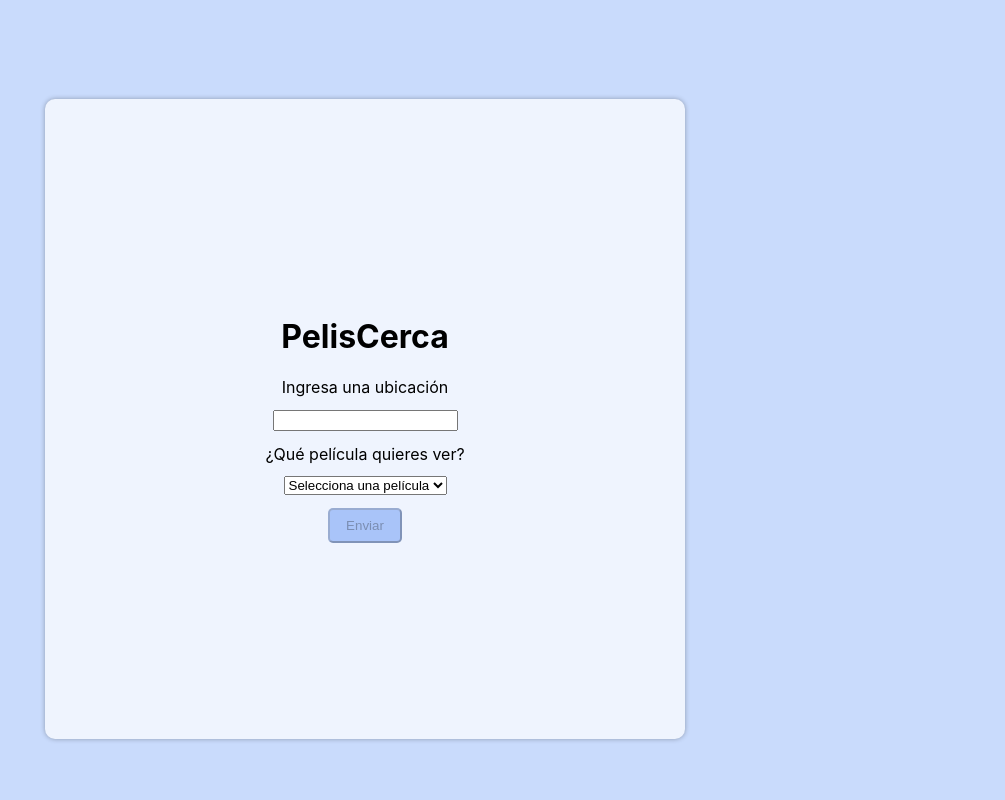
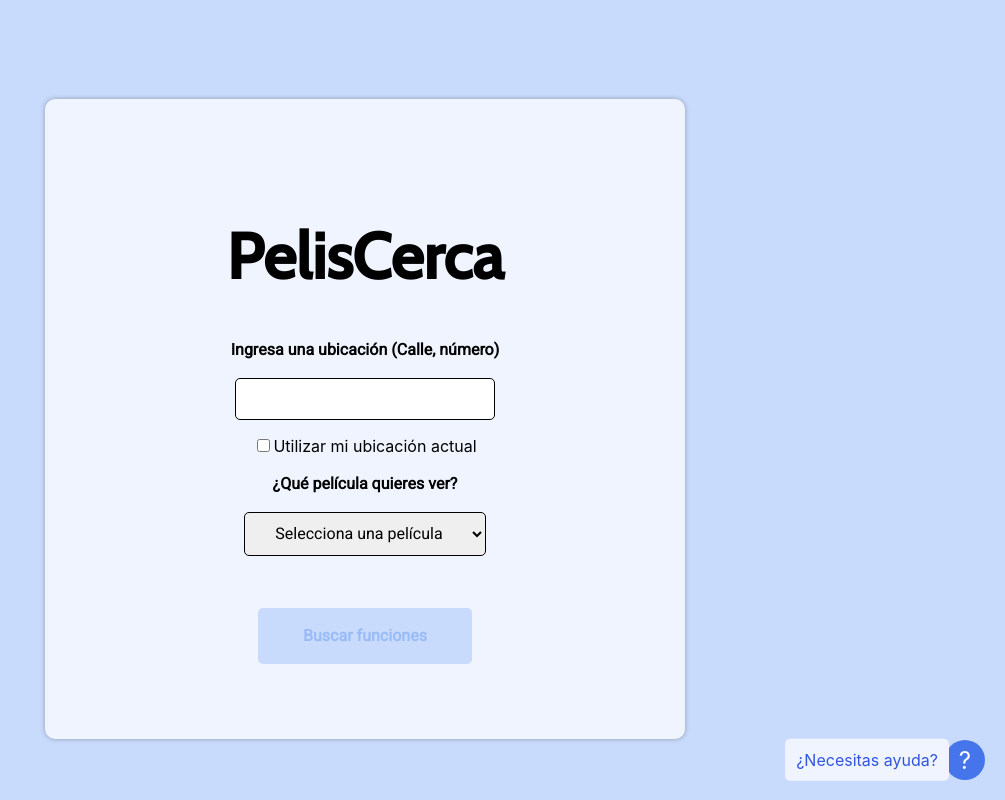
Before and after one commit to mati-gonz/MojoDojoCasaHouse-Frontend, a React (Create React App) app: page / in a window 1280 px wide. Shown: the whole page, without its empty margins (275-1280 px from the left). Built offline with nearby package versions, Linux system fonts and the light colour scheme; no server answers.

Commit message:
Landingpage almost complete

```diff
--- a/public/index.html
+++ b/public/index.html
@@ -10,6 +10,9 @@
       content="Web site created using create-react-app"
     />
     <link rel="apple-touch-icon" href="%PUBLIC_URL%/logo192.png" />
+    <link rel="preconnect" href="https://fonts.googleapis.com">
+    <link rel="preconnect" href="https://fonts.gstatic.com" crossorigin>
+    <link href="https://fonts.googleapis.com/css2?family=Cabin:wght@500&family=Heebo&display=swap" rel="stylesheet">
     <!--
       manifest.json provides metadata used when your web app is installed on a
       user's mobile device or desktop. See https://developers.google.com/web/fundamentals/web-app-manifest/
--- /dev/null
+++ b/src/assets/styles/components/helpMenu.css
@@ -0,0 +1,81 @@
+.menu-lateral {
+  position: fixed;
+  top: 0;
+  right: 0;
+  height: 100%;
+  width: 250px;
+  background-color: #4674eb;
+  color: #fff;
+  padding: 20px;
+  transition: transform 0.3s ease-in-out, opacity 0.3s ease-in-out, visibility 0.3s ease-in-out; /* Agrega transiciones para 'transform', 'opacity', y 'visibility' */
+  transform: translateX(100%);
+  opacity: 0;
+  visibility: hidden;
+}
+
+.menu-lateral h2 {
+  font-size: 2rem;
+  font-family: 'Cabin', sans-serif;
+  font-weight: 700;
+}
+
+.menu-lateral p {
+  font-size: 1.2rem;
+  font-family: 'Cabin', sans-serif;
+  font-weight: 400;
+}
+
+.menu-lateral.visible {
+  transform: translateX(0);
+  opacity: 1;
+  visibility: visible;
+}
+
+.boton-ayuda-container {
+  position: fixed;
+  bottom: 20px;
+  right: 20px;
+}
+
+.boton-ayuda {
+  font-size: 24px;
+  background-color: #4674eb;
+  color: #fff;
+  border: none;
+  border-radius: 50%;
+  width: 40px;
+  height: 40px;
+  display: flex;
+  align-items: center;
+  justify-content: center;
+  cursor: pointer;
+}
+
+.tooltip {
+  position: absolute;
+  top: 50%;
+  left: -160px; /* Ajusta esto según sea necesario para posicionar el tooltip al lado del botón */
+  transform: translateY(-50%); /* Esto centra el tooltip verticalmente */
+  background-color: #eff4fe;
+  color: #3155df;
+  padding: 0.7rem;
+  border-radius: 5px;
+  opacity: 0;
+  visibility: hidden;
+  transition: opacity 0.3s, visibility 0.3s;
+}
+
+.boton-ayuda-container:hover .tooltip,
+.tooltip.visible {
+  opacity: 1;
+  visibility: visible;
+}
+
+.closeButton {
+  background: none;
+  border: none;
+  color: #fff;
+  font-size: 1.3rem;
+  cursor: pointer;
+  font-weight: bold;
+}
--- a/src/assets/styles/components/searchForm.css
+++ b/src/assets/styles/components/searchForm.css
@@ -5,11 +5,76 @@
     align-items: center;
     flex-direction: column;
     width: 100%;
-    row-gap: 0.8rem;
+    row-gap: 1rem;
 }
 
 .submitButton {
     border-radius: 5px;
-    padding: 0.5rem 1rem 0.5rem 1rem;
-    background-color: #a9c4f9;
+    padding: 1rem 2rem 1rem 2rem;
+    background-color: #6881ec;
+    width: 80%;
+    color: white;
+    cursor: pointer;
+    font-weight: 700;
+    border: none;
+    transition: background-color 0.3s ease-in-out;
+    outline: none;
+    font-size: 1rem;
+    font-family: 'Heebo', sans-serif;
+    font-weight: 600;
 }
+
+.submitButton:hover {
+    background-color: #4c5cdf;
+}
+
+.submitButton:active {
+    background-color: #3d49c5;
+}
+
+.submitButton:disabled {
+    background-color: #c9dbfc;
+    color: #99bbf7;
+    cursor: not-allowed;
+}
+
+.labelText {
+    font-family: 'Heebo', sans-serif;
+    font-size: 1rem;
+    font-weight: 600;
+}
+
+.inputField {
+    padding: 0.7rem 0.5rem 0.7rem 0.5rem;
+    border-radius: 5px;
+    border: 1px solid;
+    width: 90%;
+    font-size: 1rem;
+}
+
+.selectField {
+    padding: 0.5rem 0.5rem 0.5rem 0.5rem;
+    border-radius: 5px;
+    border: 1px solid;
+    width: 90%;
+    text-align: center;
+    cursor: pointer;
+    font-family: 'Heebo', sans-serif;
+    font-size: 1rem;
+    font-weight: 500;
+}
+
+.errorStyle {
+    color: #f43f5e;
+    font-size: 0.8rem;
+    font-weight: 600;
+}
+
+.labelRadioText {
+    display: inline-block;
+    margin-right: 10px;
+}
+
+.inputRadioField {
+    vertical-align: middle;
+}
--- a/src/assets/styles/views/landing.css
+++ b/src/assets/styles/views/landing.css
@@ -10,6 +10,8 @@
     height: 80vh;
     margin-top: 3%;
     border-radius: 10px;
+    transition: all 0.3s ease-in-out;
+    overflow: auto;
 }
 
 .landingLayout {
@@ -20,3 +22,18 @@
     height: 100vh;
     background-color: #c9dbfc;
 }
+
+h1 {
+    font-family: 'Cabin', sans-serif;
+    font-weight: 600;
+    font-size: 4rem;
+}
+
+@media (max-width: 768px) and (min-width: 320px) {
+    .elementsContainers {
+        width: 90%;
+        height: 70vh;
+        transition: all 0.3s ease-in-out;
+        overflow: auto;
+    }
+}
--- /dev/null
+++ b/src/components/helpMenu.js
@@ -0,0 +1,49 @@
+// En HelpMenu.js
+import { useState, useEffect } from 'react'
+import '../assets/styles/components/helpMenu.css'
+
+const HelpMenu = () => {
+  const [tooltipVisible, setTooltipVisible] = useState(false)
+  const [menuVisible, setMenuVisible] = useState(false)
+  const [hasClickedButton, setHasClickedButton] = useState(false)
+
+  const showTooltip = () => {
+    if (!hasClickedButton) {
+      setTooltipVisible(true)
+    }
+  }
+
+  const toggleMenu = () => {
+    setHasClickedButton(true)
+    setMenuVisible(!menuVisible)
+    setTooltipVisible(false)
+  }
+
+  useEffect(() => {
+    const timeoutId = setTimeout(() => {
+      showTooltip()
+    }, 5000)
+
+    return () => {
+      clearTimeout(timeoutId)
+    }
+  }, [])
+
+  return (
+      <div className="boton-ayuda-container">
+        {tooltipVisible && <div className="tooltip visible">¿Necesitas ayuda?</div>}
+        <div className={`menu-lateral ${menuVisible ? 'visible' : ''}`}>
+          <button className='closeButton' onClick={() => setMenuVisible(false)}> x </button>
+          <h2>¡Bienvenido al menú de ayuda!</h2>
+            <p>PelisCerca busca recomendarte los cines más cercanos para ver la película que quieras.</p>
+            <p>1. Ingresa una dirección o utiliza tu ubicación actual para encontrar los cines más cercanos.</p>
+            <p>2. Escoge la película que quieres ver dentro de las películas que hay actualmente en cartelera.</p>
+        </div>
+        <div className="boton-ayuda" onClick={toggleMenu} onMouseEnter={showTooltip}>
+  ?
+</div>
+      </div>
+  )
+}
+
+export default HelpMenu
--- a/src/components/searchForm.js
+++ b/src/components/searchForm.js
@@ -6,9 +6,42 @@ import '../assets/styles/components/searchForm.css'
 const SearchForm = () => {
   const formRef = useRef(null)
   const [isSubmitting, setIsSubmitting] = useState(false)
+  const [useCurrentLocation, setUseCurrentLocation] = useState(false)
+  const [coordinates, setCoordinates] = useState('')
+  const [isGettingLocation, setIsGettingLocation] = useState(false)
+
+  function success (position) {
+    const latitude = position.coords.latitude
+    const longitude = position.coords.longitude
+    setCoordinates(`Latitude: ${latitude}, Longitude: ${longitude}`)
+  }
+
+  const getCurrentPosition = () => {
+    return new Promise((resolve, reject) => {
+      navigator.geolocation.getCurrentPosition(resolve, reject)
+    })
+  }
+
+  const handleLocationChange = async (event, setFieldValue) => {
+    setUseCurrentLocation(event.target.checked)
+    if (event.target.checked) {
+      setIsGettingLocation(true)
+      try {
+        const position = await getCurrentPosition()
+        success(position)
+        setFieldValue('currentLocation', true)
+      } catch (error) {
+        console.error(error)
+      }
+      setIsGettingLocation(false)
+    } else {
+      setFieldValue('currentLocation', false)
+      setCoordinates('')
+      setFieldValue('ubication', '') // Restablece el valor de 'ubication' en el formulario
+    }
+  }
 
   const searchValidationSchema = Yup.object().shape({
-    ubication: Yup.string().required('Debes ingresar una ubicación'),
     movie: Yup.string().required('Debes elegir una película')
   })
 
@@ -16,12 +49,19 @@ const SearchForm = () => {
     setIsSubmitting(true)
 
     try {
+      if (useCurrentLocation) {
+        values.ubication = coordinates
+      } else if (values.ubication === '') {
+        alert('Debes ingresar una ubicación')
+        setIsSubmitting(false)
+        return
+      }
       console.log(values)
       setIsSubmitting(false)
       resetForm()
     } catch (error) {
       setIsSubmitting(false)
-      alert('Ocurrió un error al enviar el correo')
+      alert('Ocurrió un error al buscar funciones')
     }
   }
 
@@ -29,26 +69,39 @@ const SearchForm = () => {
     <div>
         <div>
             <Formik
-                initialValues = {{ ubication: '', movie: '' }}
+                initialValues = {{ ubication: '', movie: '', currentLocation: false }}
                 validationSchema = {searchValidationSchema}
                 onSubmit = {(values, { resetForm }) => sendForm(values, { resetForm })} >
-                {({ isValid, dirty }) => (
+                {({ isValid, dirty, setFieldValue }) => (
                     <Form ref={formRef} className='formFields'>
 
-                        <label>Ingresa una ubicación</label>
-                        <Field type="input" name="ubication"/>
-                        <ErrorMessage name="ubication" component="div"/>
+                        <label className='labelText'>Ingresa una ubicación (Calle, número)</label>
+                        <Field className='inputField' type="input" name="ubication" disabled={useCurrentLocation} />
+                        <ErrorMessage className='errorStyle' name="ubication" component="div"/>
 
-                        <label>¿Qué película quieres ver?</label>
-                        <Field as="select" name="movie">
+                        <label>
+                          <Field
+                          type="checkbox"
+                          id="currentLocation"
+                          onChange={event => handleLocationChange(event, setFieldValue)}
+                          checked={useCurrentLocation}
+                          />
+                          Utilizar mi ubicación actual
+                        </label>
+
+                        <label className='labelText'>¿Qué película quieres ver?</label>
+                        <Field className='selectField' as="select" name="movie">
                             <option value="">Selecciona una película</option>
                             <option value="toy story">Toy Story</option>
                             <option value="buscando a nemo">Buscando a Nemo</option>
                             <option value="cars">Cars</option>
                         </Field>
-                        <ErrorMessage name="movie" component="div"/>
+                        <ErrorMessage className='errorStyle' name="movie" component="div"/>
 
-                        <button className='submitButton' disabled={isSubmitting || !(isValid && dirty)} type="submit">{isSubmitting ? 'Enviando...' : 'Enviar'}</button>
+                        <br/>
+                        <button className='submitButton' disabled={isSubmitting || isGettingLocation || !(isValid && dirty)} type="submit">
+                          {isSubmitting ? 'Buscando...' : isGettingLocation ? 'Obteniendo ubicación...' : 'Buscar funciones'}
+                        </button>
                     </Form>
                 )}
             </Formik>
--- a/src/views/Landing.js
+++ b/src/views/Landing.js
@@ -1,24 +1,11 @@
 import '../assets/styles/views/landing.css'
 import SearchForm from '../components/searchForm'
+import HelpMenu from '../components/helpMenu'
 
 const Landing = () => {
-  if (navigator.geolocation) {
-    navigator.geolocation.getCurrentPosition(success, error)
-  } else {
-    console.log('Geolocation not supported')
-  }
-
-  function success (position) {
-    const latitude = position.coords.latitude
-    const longitude = position.coords.longitude
-    console.log(`Latitude: ${latitude}, Longitude: ${longitude}`)
-  }
-
-  function error () {
-    console.log('Unable to retrieve your location')
-  }
   return (
     <div className='landingLayout'>
+        <HelpMenu />
         <div className='elementsContainers'>
             <h1>PelisCerca</h1>
             <SearchForm />
```
